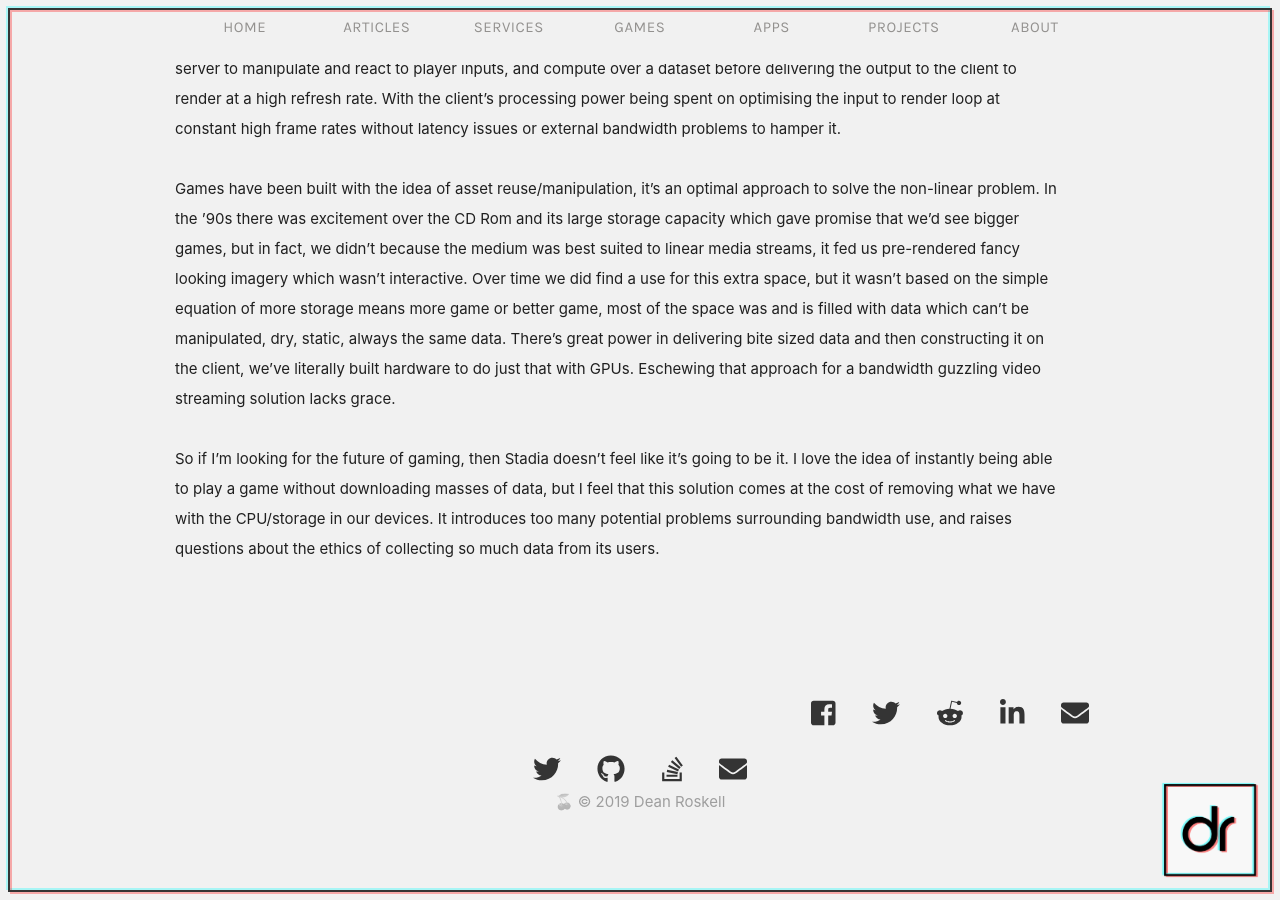
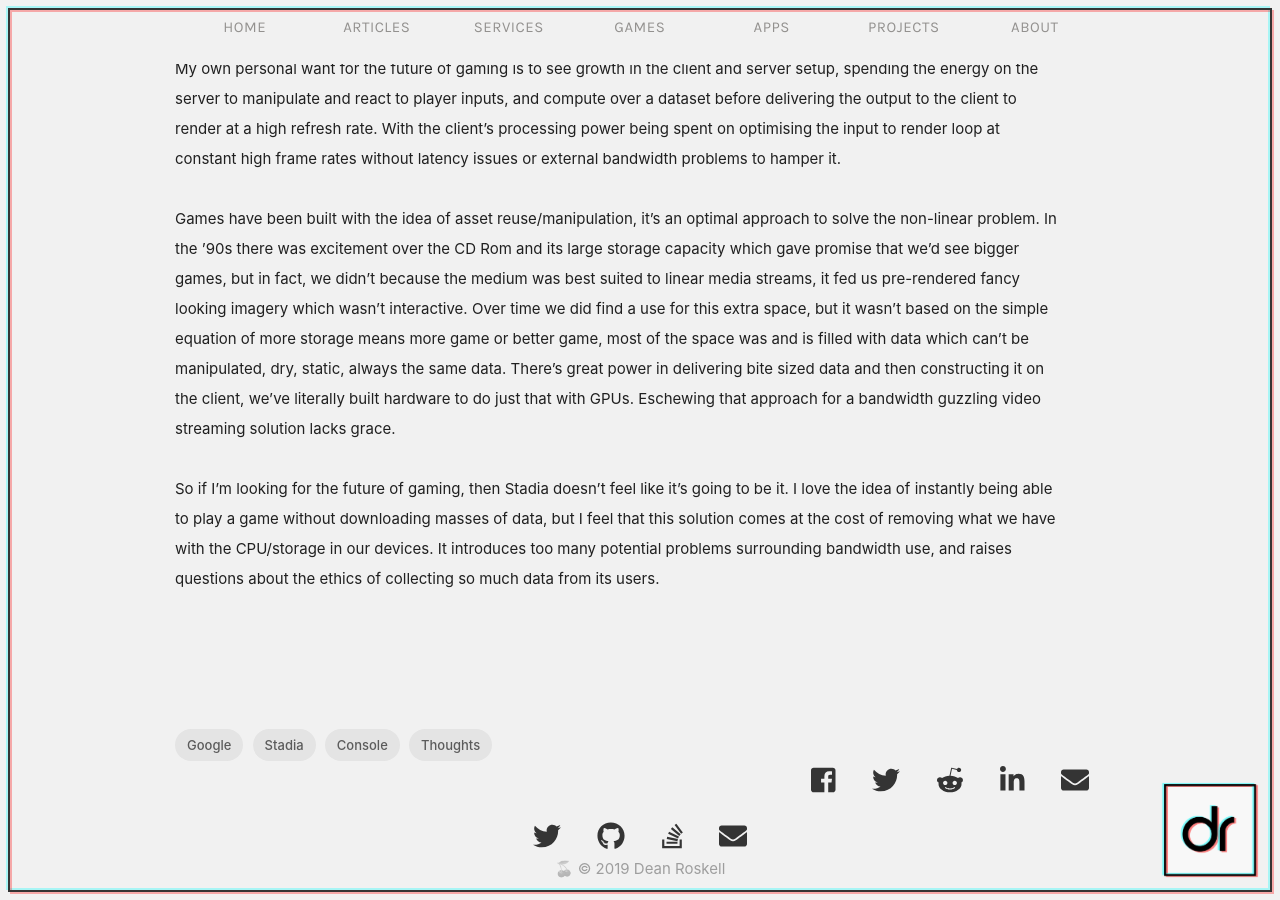
Before and after one commit to roskelld/myblog, a Jekyll site: the page built from _posts/2019-03-20-thoughts-on-google-stadia.markdown, in a window 1280 px wide and 900 px high, scrolled down 7700 px. Built offline with Jekyll 4.4.1, drawn with Linux system fonts in a browser that asks for light colours; comment, search, counter and statistics services are not loaded.

Commit message:
Tweaked Google Stadia article

```diff
--- a/_posts/2019-03-20-thoughts-on-google-stadia.markdown
+++ b/_posts/2019-03-20-thoughts-on-google-stadia.markdown
@@ -4,17 +4,17 @@
 title:  "Thoughts on the Google Stadia Announcement"
 description: "Google announced their video game console-like service named Stadia. Here are my thoughts."
 date:   2019-03-20 22:00:20 -0700
-tags:
+tags: Google Stadia Console Thoughts
 excerpt_separator: <!--more-->
 published: true
 ---
 
 _EDIT: This ended up way longer and more rambling than I expected, but hey it was my stream of thoughts and I don't have much control over them. I'll improve my process in time._
 
+Yesterday Google announced their video game console-like service named [Stadia](https://store.google.com/magazine/stadia). I initially saw the promotional video and was left quite perplexed, as it seemed like an exercise in creating a marketing video, filled with cliched statements and stock visuals of people in varying states of excitement, but zero information on what it was actually selling or revealing. Very odd.
+<!--more-->
 <iframe width="560" height="315" src="https://www.youtube-nocookie.com/embed/ZbzZJVXK8Tg" frameborder="0" allow="accelerometer; autoplay; encrypted-media; gyroscope; picture-in-picture" allowfullscreen></iframe>
 
-Yesterday Google announced their video game console-like service named [Stadia](https://store.google.com/magazine/stadia). I initially saw the promotional video and was left quite perplexed, as it seemed like an exercise in creating a marketing video, filled with cliched statements and stock visuals of people in varying states of excitement, but zero information on what it was actually selling or revealing. Very odd.
-<!--more-->
 Thankfully the following presentation gave us something more tangible to understand and gather our thoughts over. So having let it swirl around my mind I thought it would be good to put down some thoughts and opinions on Stadia.
 NOTE: _These are just thoughts and reactions, some of my information might be incorrect or outdated by the time you read this._
 
```
